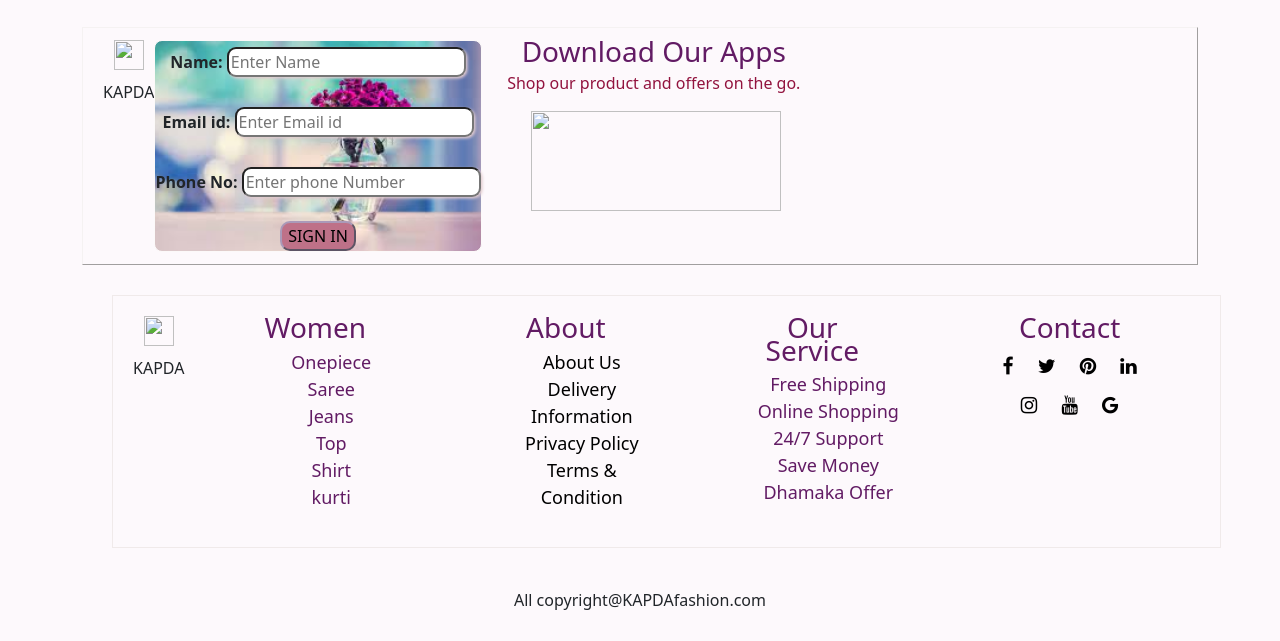
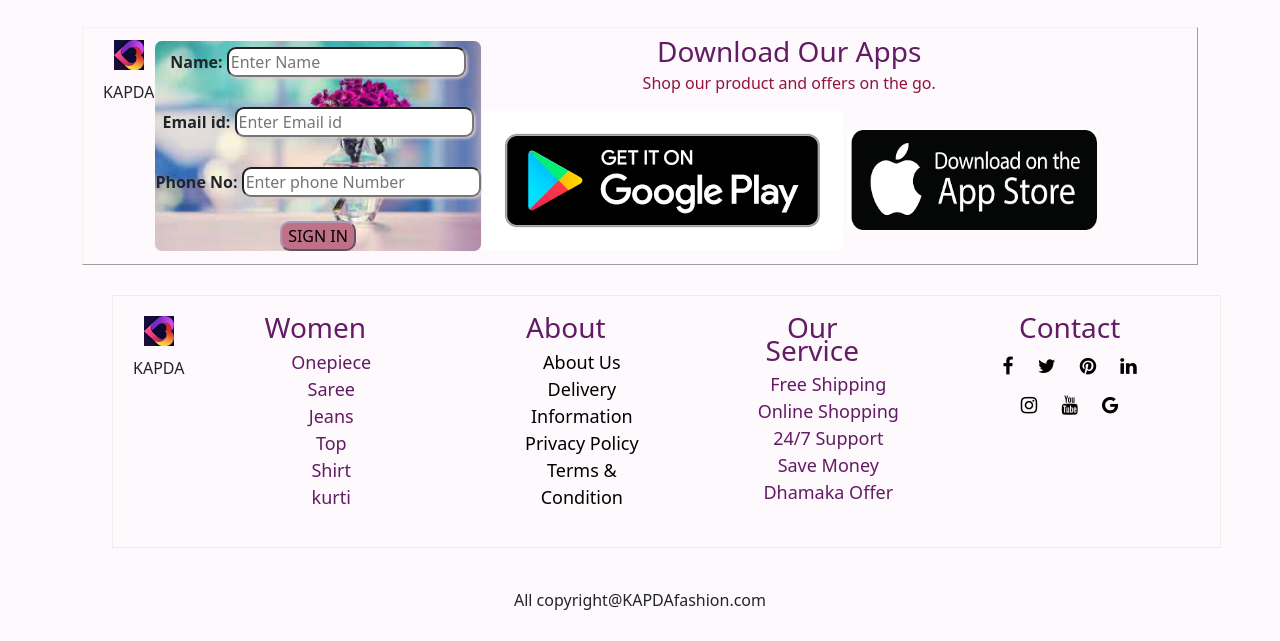
Before and after one commit to PratikshaPadole/kAPDAshopping, a plain HTML site: page contact.html in a window 1280 px wide. Shown: the part 1630-2271 px from the top of the page. Drawn offline with nearby package versions, Linux system fonts and the light colour scheme; files whose address does not match are found by name.

Commit message:
Update contact.html

```diff
--- a/contact.html
+++ b/contact.html
@@ -26,7 +26,7 @@
   <header class="container">
     <nav class="flex  space-between">
       <div class="left flex  item-center ">
-<div><img src="images/l1.jpg" height="30px" width="30px">
+<div><img src="l1.jpg" height="30px" width="30px">
         <h6>KAPDA</h6></div>
         <ul class=" navbar flex  item-center justify-content  uppercase semibold">
           <li class=""><a href="index.html">Home</a></li>
@@ -77,7 +77,7 @@
   <div class="map"><iframe src="https://www.google.com/maps/embed?pb=!1m18!1m12!1m3!1d60502.965979768735!2d73.68219934071377!3d18.59947736451646!2m3!1f0!2f0!3f0!3m2!1i1024!2i768!4f13.1!3m3!1m2!1s0x3bc2bbc048041bef%3A0xd0c9eb5ac3c3dee5!2sHinjawadi%2C%20Pune%2C%20Maharashtra!5e0!3m2!1sen!2sin!4v1676995867421!5m2!1sen!2sin" width="600" height="450" style="border:0;" allowfullscreen="" loading="lazy" referrerpolicy="no-referrer-when-downgrade"></iframe></div></section>
   <div class="container flex">
       <div class="bcd container flex">
-        <div><img src="images/l1.jpg" height="30px" width="30px">
+        <div><img src="l1.jpg" height="30px" width="30px">
           <h6>KAPDA</h6></div>
     <div class="form">
     Name: <input type="text" id="name" placeholder="Enter Name" required><br><br>
@@ -88,15 +88,15 @@
    <div class="app">
     <h3>Download Our apps</h3>
     <p>Shop our product and offers on the go.</p>
-    <img src="images/footerapp.png"alt="">
-    <img src="images/appleapp.png" alt="" height="100px" width="250px">
+    <img src="footerapp.png"alt="">
+    <img src="appleapp.png" alt="" height="100px" width="250px">
    </div>
     </div>
     </div>
     <div class="container flex">
 
       <div class="ABC container flex">
-        <div><img src="images/l1.jpg" height="30px" width="30px">
+        <div><img src="l1.jpg" height="30px" width="30px">
           <h6>KAPDA</h6></div>
      <div class="women">
       <h3>Women</h3>
```
